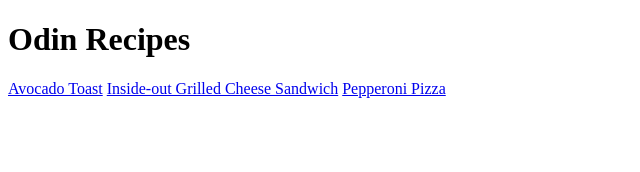
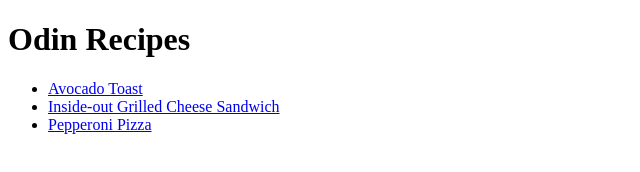
Before and after one commit to mmunguia97/odin-recipes, a plain HTML site: page index.html in a window 1280 px wide. Shown: the whole page, without its empty margins (0-640 px from the left). Drawn offline with Linux system fonts and the light colour scheme.

Commit message:
feat: add recipes list to home page

```diff
--- a/index.html
+++ b/index.html
@@ -6,8 +6,10 @@
     </head>
     <body>
         <h1>Odin Recipes</h1>
-        <a href="./recipes/toast.html">Avocado Toast</a>
-        <a href="./recipes/cheese.html">Inside-out Grilled Cheese Sandwich</a>
-        <a href="./recipes/pizza.html">Pepperoni Pizza</a>
+        <ul>
+            <li><a href="./recipes/toast.html">Avocado Toast</a></li>
+            <li><a href="./recipes/cheese.html">Inside-out Grilled Cheese Sandwich</a></li>
+            <li><a href="./recipes/pizza.html">Pepperoni Pizza</a></li>
+        </ul>
     </body>
 </html>
```
